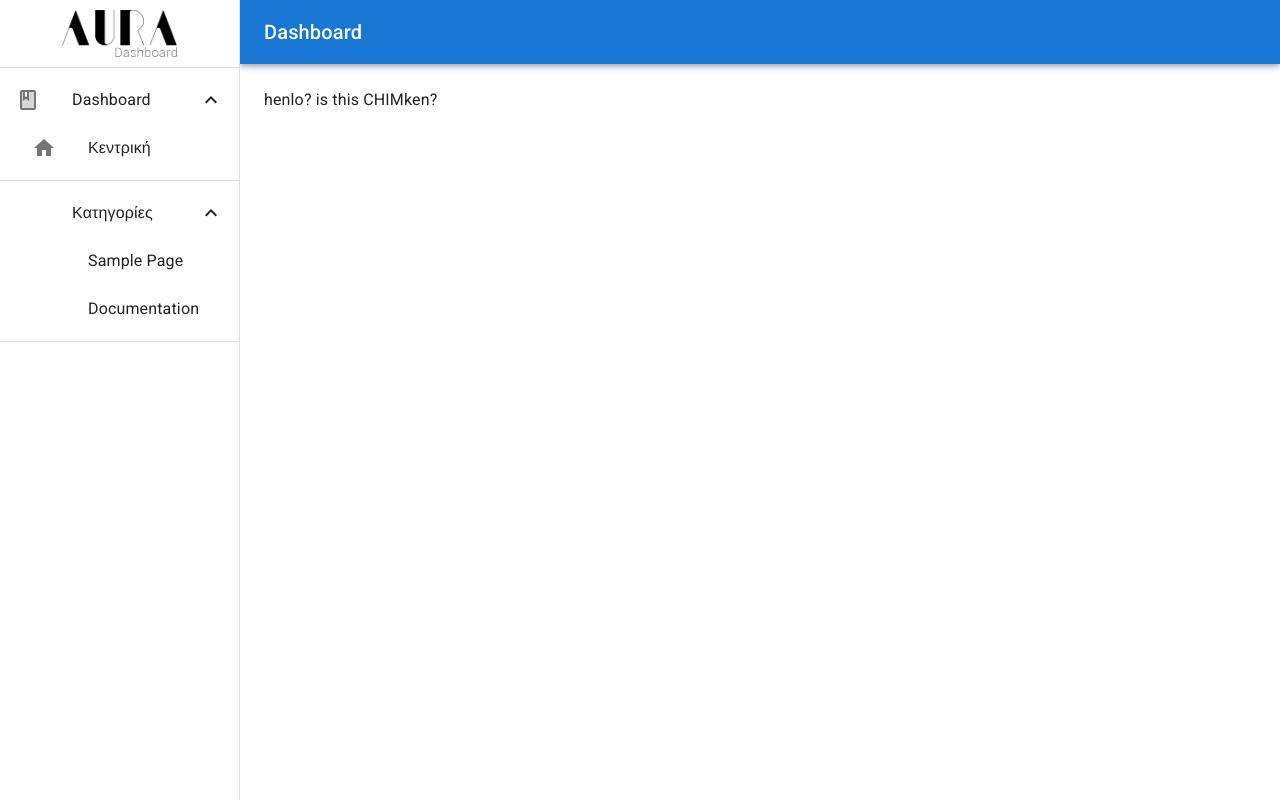
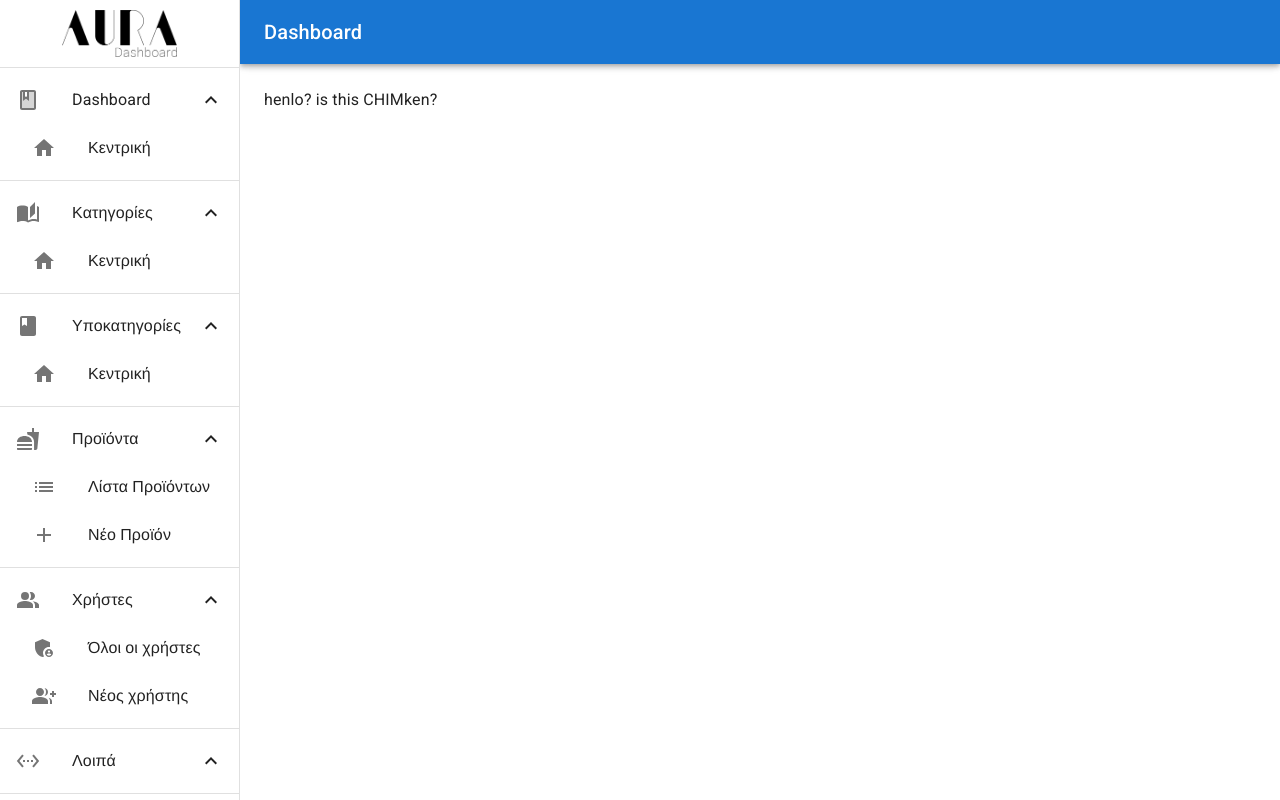
Before and after one commit to theodosiskats/OnlineMenu-REACT_REDUX, a React (Create React App) app in the folder client/: page /dashboard in a window 1280 px wide. Built offline with nearby package versions, Linux system fonts and the light colour scheme.

Commit message:
prepared navbar links menuItems inProgress

```diff
--- a/client/src/components/layout/dashboard/NavBar.jsx
+++ b/client/src/components/layout/dashboard/NavBar.jsx
@@ -24,8 +24,7 @@ import ListSubheader from '@mui/material/ListSubheader'
 import ListItemButton from '@mui/material/ListItemButton'
 import ExpandLess from '@mui/icons-material/ExpandLess'
 import ExpandMore from '@mui/icons-material/ExpandMore'
-import Home from '@mui/icons-material/Home'
-import FilterList from '@mui/icons-material/FilterList'
+import ArrowBackIosNew from '@mui/icons-material/ArrowBackIosNew'
 
 const drawerWidth = 240
 
@@ -34,6 +33,8 @@ const drawerWidth = 240
 function NavBar(props) {
   const { window } = props
   const [mobileOpen, setMobileOpen] = useState(false)
+  // TODO - change appbar title depending on the category clicked
+  const [title, setTitle] = useState()
 
   // TODO - need to make this generate from the menuItems.items and not hardcoded
   const [open, setOpen] = useState({
@@ -41,11 +42,12 @@ function NavBar(props) {
     categories: true,
     subcategories: true,
     products: true,
-    other: true
+    auth: true,
+    other: false,
   })
 
   const handleClick = (id) => {
-    setOpen(prevState => ({...prevState, [id]: !prevState[id]}))
+    setOpen((prevState) => ({ ...prevState, [id]: !prevState[id] }))
   }
 
   // const handleClick = (id) => {
@@ -90,7 +92,7 @@ function NavBar(props) {
             //     {item.subheader}
             //   </ListSubheader>
             // }
-            >
+          >
             <ListItemButton onClick={() => handleClick(item.id)}>
               <ListItemIcon>{item.icon}</ListItemIcon>
               <ListItemText primary={item.title} />
@@ -99,18 +101,26 @@ function NavBar(props) {
             <Collapse in={open[item.id]} timeout='auto' unmountOnExit>
               <List component='div' disablePadding>
                 {item.children.map((children) => (
-                  <ListItemButton onClick={handleDrawerToggle} key={children.id} sx={{ pl: 4 }}>
+                  <ListItemButton
+                    onClick={handleDrawerToggle}
+                    key={children.id}
+                    sx={{ pl: 4 }}>
                     <ListItemIcon>{children.icon}</ListItemIcon>
                     <ListItemText primary={children.title} />
                   </ListItemButton>
                 ))}
               </List>
             </Collapse>
-
           </List>
           <Divider />
         </>
       ))}
+      <Link style={{textDecoration: 'none', color: '#202020'}} to='/'>
+        <ListItemButton>
+          <ListItemIcon><ArrowBackIosNew/></ListItemIcon>
+          <ListItemText primary='Πίσω στους καταλόγους' />
+        </ListItemButton>
+      </Link>
     </div>
   )
 
--- /dev/null
+++ b/client/src/components/layout/dashboard/menu-items/auth.js
@@ -0,0 +1,32 @@
+// assets
+import PeopleAlt from '@mui/icons-material/PeopleAlt'
+import GroupAdd from '@mui/icons-material/GroupAdd'
+import AdminPanelSettings from '@mui/icons-material/AdminPanelSettings'
+
+// ==============================|| DASHBOARD MENU ITEMS ||============================== //
+
+const categories = {
+  id: 'auth',
+  title: 'Χρήστες',
+  type: 'group',
+  icon: <PeopleAlt/>,
+  subheader: 'Test',
+  children: [
+    {
+      id: 'authlist',
+      title: 'Όλοι οι χρήστες',
+      type: 'item',
+      url: '/categories/',
+      icon: <AdminPanelSettings/>,
+    },
+    {
+      id: 'newuser',
+      title: 'Νέος χρήστης',
+      type: 'item',
+      url: '/categories/',
+      icon: <GroupAdd/>,
+    }
+  ],
+}
+
+export default categories
--- /dev/null
+++ b/client/src/components/layout/dashboard/menu-items/categories.js
@@ -0,0 +1,24 @@
+// assets
+import AutoStories from '@mui/icons-material/AutoStories'
+import Home from '@mui/icons-material/Home'
+
+// ==============================|| DASHBOARD MENU ITEMS ||============================== //
+
+const categories = {
+  id: 'categories',
+  title: 'Κατηγορίες',
+  type: 'group',
+  icon: <AutoStories/>,
+  subheader: 'Test',
+  children: [
+    {
+      id: 'index',
+      title: 'Κεντρική',
+      type: 'item',
+      url: '/categories/',
+      icon: <Home/>,
+    }
+  ],
+}
+
+export default categories
--- a/client/src/components/layout/dashboard/menu-items/index.js
+++ b/client/src/components/layout/dashboard/menu-items/index.js
@@ -1,10 +1,14 @@
-import dashboard from './dashboard';
-import other from './other';
+import dashboard from './dashboard'
+import categories from './categories'
+import subcategories from './subcategories'
+import products from './products'
+import auth from './auth'
+import other from './other'
 
 // ==============================|| MENU ITEMS ||============================== //
 
 const menuItems = {
-    items: [dashboard,other]
-};
+  items: [dashboard, categories, subcategories, products, auth, other],
+}
 
-export default menuItems;
+export default menuItems
--- a/client/src/components/layout/dashboard/menu-items/other.js
+++ b/client/src/components/layout/dashboard/menu-items/other.js
@@ -1,33 +1,24 @@
 // assets
+import SettingsEthernet from '@mui/icons-material/SettingsEthernet'
+import Info from '@mui/icons-material/Info'
 
-// constant
-const icons = { };
-
-// ==============================|| SAMPLE PAGE & DOCUMENTATION MENU ITEMS ||============================== //
+// ==============================|| other MENU ITEMS ||============================== //
 
 const other = {
   id: 'other',
-    title: 'Κατηγορίες',
+  title: 'Λοιπά',
   type: 'group',
+  icon: <SettingsEthernet/>,
+  subheader: 'Test',
   children: [
     {
-            id: 'sample-page',
-            title: 'Sample Page',
+      id: 'appifno',
+      title: 'Πληροφορίες εφαρμογής',
       type: 'item',
-            url: '/sample-page',
-            icon: '',
-            breadcrumbs: false
-        },
-        {
-            id: 'documentation',
-            title: 'Documentation',
-            type: 'item',
-            url: 'https://codedthemes.gitbook.io/berry/',
-            icon: '',
-            external: true,
-            target: true
+      url: '/info/',
+      icon: <Info/>,
     }
-    ]
-};
+  ],
+}
 
-export default other;
+export default other
--- /dev/null
+++ b/client/src/components/layout/dashboard/menu-items/products.js
@@ -0,0 +1,32 @@
+// assets
+import Fastfood from '@mui/icons-material/Fastfood'
+import List from '@mui/icons-material/List'
+import Add from '@mui/icons-material/Add'
+
+// ==============================|| products MENU ITEMS ||============================== //
+
+const products = {
+  id: 'products',
+  title: 'Προϊόντα',
+  type: 'group',
+  icon: <Fastfood/>,
+  subheader: 'Test',
+  children: [
+    {
+      id: 'listproducts',
+      title: 'Λίστα Προϊόντων',
+      type: 'item',
+      url: '/products/',
+      icon: <List/>,
+    },
+    {
+      id: 'newproduct',
+      title: 'Νέο Προϊόν',
+      type: 'item',
+      url: '/products/newproduct',
+      icon: <Add/>,
+    },
+  ],
+}
+
+export default products
--- /dev/null
+++ b/client/src/components/layout/dashboard/menu-items/subcategories.js
@@ -0,0 +1,24 @@
+// assets
+import Class from '@mui/icons-material/Class'
+import Home from '@mui/icons-material/Home'
+
+// ==============================|| subcategories MENU ITEMS ||============================== //
+
+const subcategories = {
+  id: 'subcategories',
+  title: 'Υποκατηγορίες',
+  type: 'group',
+  icon: <Class/>,
+  subheader: 'Test',
+  children: [
+    {
+      id: 'index',
+      title: 'Κεντρική',
+      type: 'item',
+      url: '/subcategories/',
+      icon: <Home/>,
+    }
+  ],
+}
+
+export default subcategories
```
Also changed, not shown: client/src/components/layout/dashboard/menu-items/pages.js (deleted, +0 -43 lines), client/src/components/layout/dashboard/menu-items/utilities.js (deleted, +0 -68 lines). Lines whose indentation alone changed are shown as unchanged.
